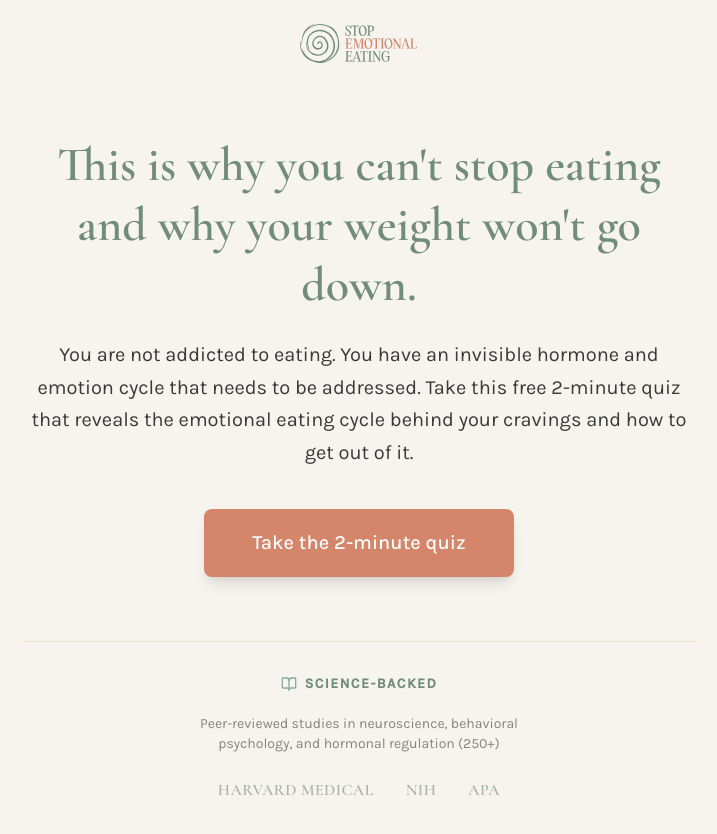
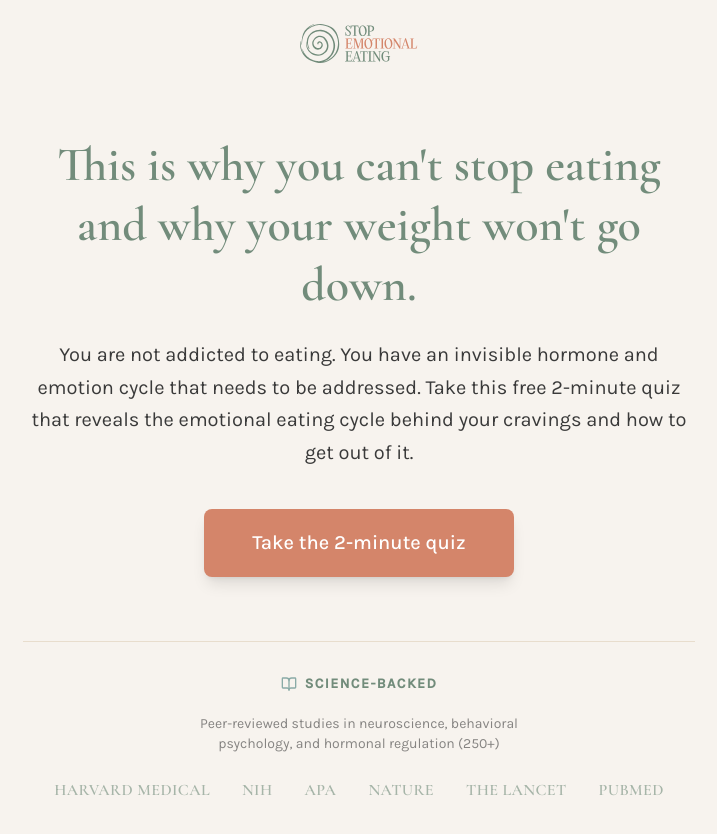
Before and after one commit to stefanpopadic/stop-emotional-eating, a React (Vite) app: page / in a window 1280 px wide. Shown: the top 834 px of the page, without its empty margins (281-998 px from the left). Built offline with nearby package versions, Linux system fonts and the light colour scheme.

Commit message:
Add Nature, The Lancet, PubMed to trust logos

```diff
--- a/src/pages/Quiz.tsx
+++ b/src/pages/Quiz.tsx
@@ -267,7 +267,7 @@ export function Quiz() {
               Peer-reviewed studies in neuroscience, behavioral psychology, and hormonal regulation (250+)
             </p>
             <div className="flex flex-wrap items-center justify-center gap-x-8 gap-y-4 opacity-60">
-              {['Harvard Medical', 'NIH', 'APA'].map((name) => (
+              {['Harvard Medical', 'NIH', 'APA', 'Nature', 'The Lancet', 'PubMed'].map((name) => (
                 <span key={name} className="font-serif text-base font-semibold tracking-wide text-deep-sage uppercase">
                   {name}
                 </span>
```
